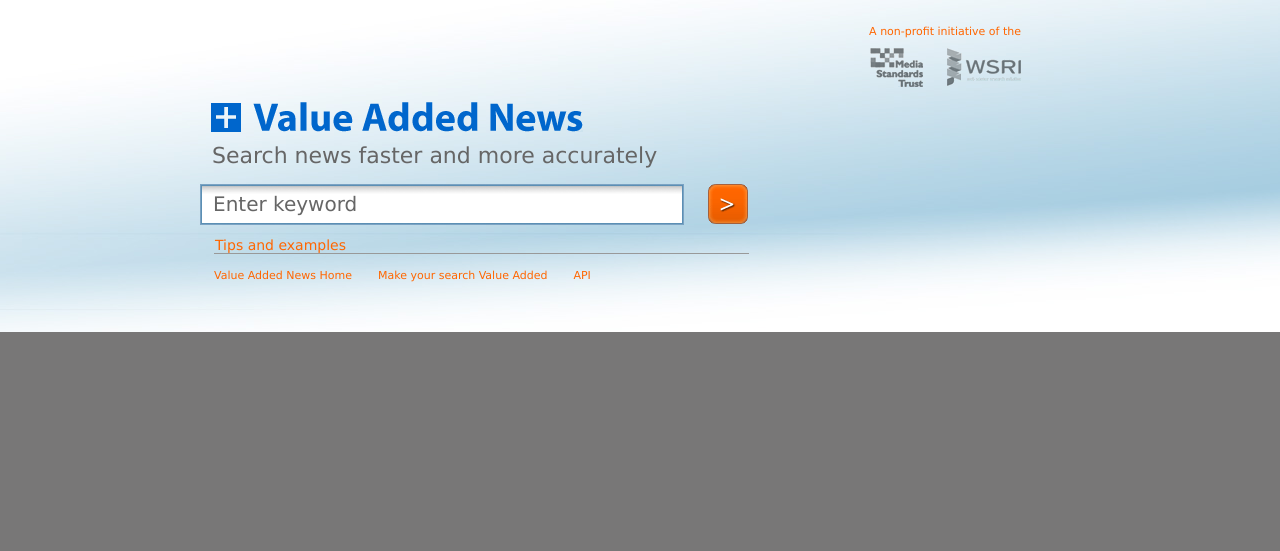
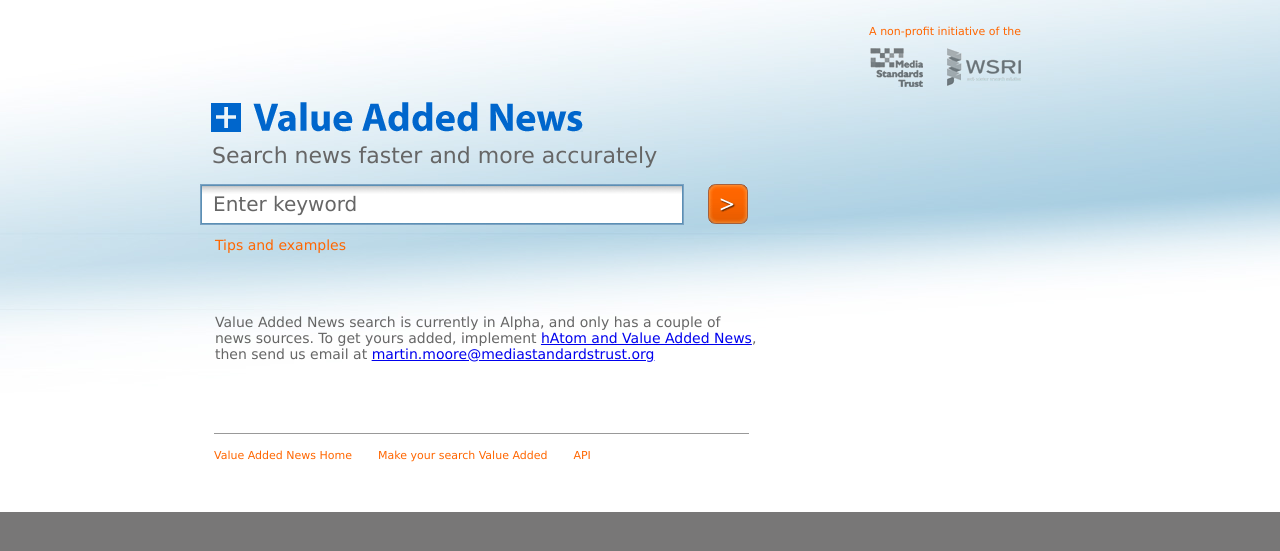
Before and after one commit to markng/newscredit_api, a Django app: template templates/index.html in a window 1280 px wide. Shown: the top 551 px of the page. Run offline with Django 3.2, Linux system fonts and the light colour scheme; the template is opened without the code that fills it, so the values that code supplies are empty; parts of the project's set-up code (start-up, migrations or seed data) failed here and were passed over.

Commit message:
alpha message

```diff
--- a/templates/index.html
+++ b/templates/index.html
@@ -30,6 +30,9 @@
 							<a href="#">Tips and examples</a>
 						</div>
 					</form>
+					<ul class="topics">
+    					<p>Value Added News search is currently in Alpha, and only has a couple of news sources.  To get yours added, implement <a href="http://valueaddednews.org/">hAtom and Value Added News</a>, then send us email at <a href="mailto:martin.moore@mediastandardstrust.org">martin.moore@mediastandardstrust.org</a></p>
+					</ul>
 					<!--
 					<ul class="topics">
 						<li>Trending news topics:</li>
```
